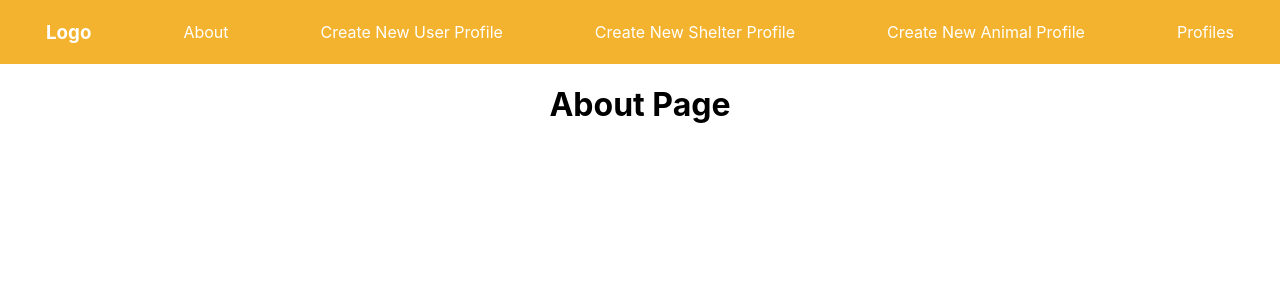
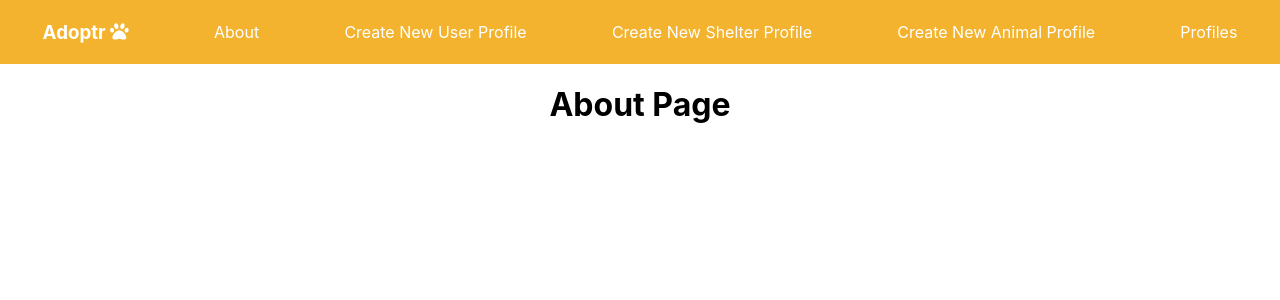
Before and after one commit to GrandMothersill/adoptr, a React (Create React App) app in the folder adoptr-frontend/: page / in a window 1280 px wide. Shown: the top 300 px of the page. Built offline with nearby package versions, Linux system fonts and the light colour scheme.

Commit message:
add font awesome

```diff
--- a/adoptr-frontend/package.json
+++ b/adoptr-frontend/package.json
@@ -3,6 +3,9 @@
   "version": "0.1.0",
   "private": true,
   "dependencies": {
+    "@fortawesome/fontawesome-svg-core": "^1.2.32",
+    "@fortawesome/free-solid-svg-icons": "^5.15.1",
+    "@fortawesome/react-fontawesome": "^0.1.11",
     "@testing-library/jest-dom": "^4.2.4",
     "@testing-library/react": "^9.5.0",
     "@testing-library/user-event": "^7.2.1",
--- a/adoptr-frontend/src/components/Nav.js
+++ b/adoptr-frontend/src/components/Nav.js
@@ -1,10 +1,12 @@
 import React, { useState, useEffect } from "react"
 import { Link } from "react-router-dom"
+import { FontAwesomeIcon } from '@fortawesome/react-fontawesome'
+import { faPaw } from '@fortawesome/free-solid-svg-icons'
 
 function Nav() {
   return (
     <nav>
-      <Link to="/" className="nav-link"><h3>Logo</h3></Link>
+      <Link to="/" className="nav-link"><h3>Adoptr  <FontAwesomeIcon icon={faPaw} /></h3></Link>
       <Link to="/" className="nav-link">About</Link>
       <Link to="/users" className="nav-link">Create New User Profile</Link>
       <Link to="/shelters" className="nav-link">Create New Shelter Profile</Link>
```
Also changed, not shown: 1 other file (tests, documents, lock files or other folders).
